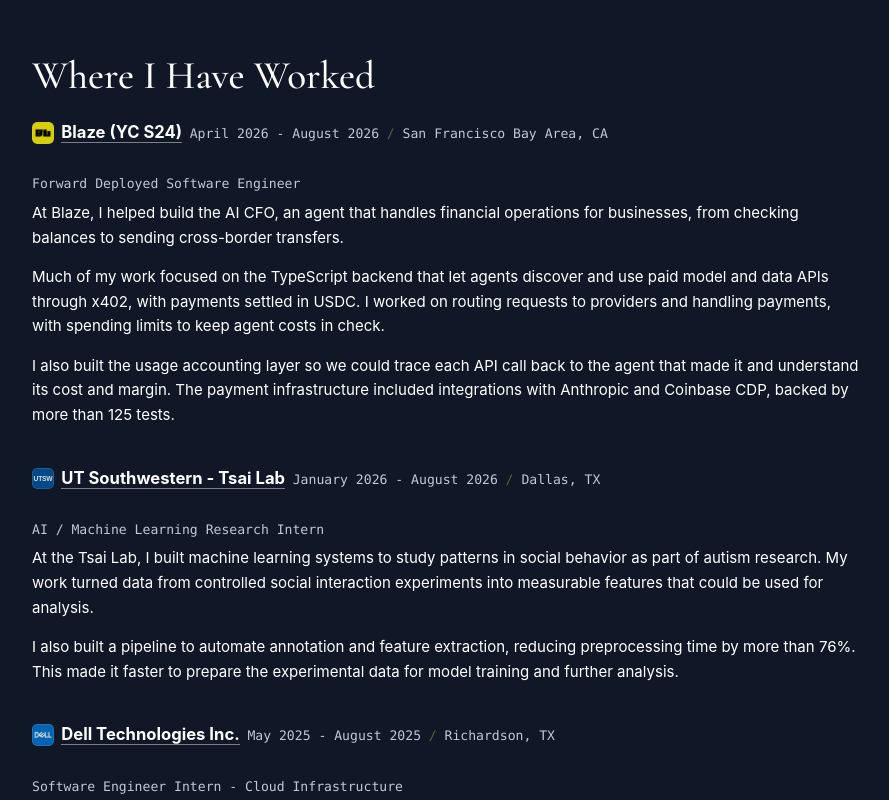
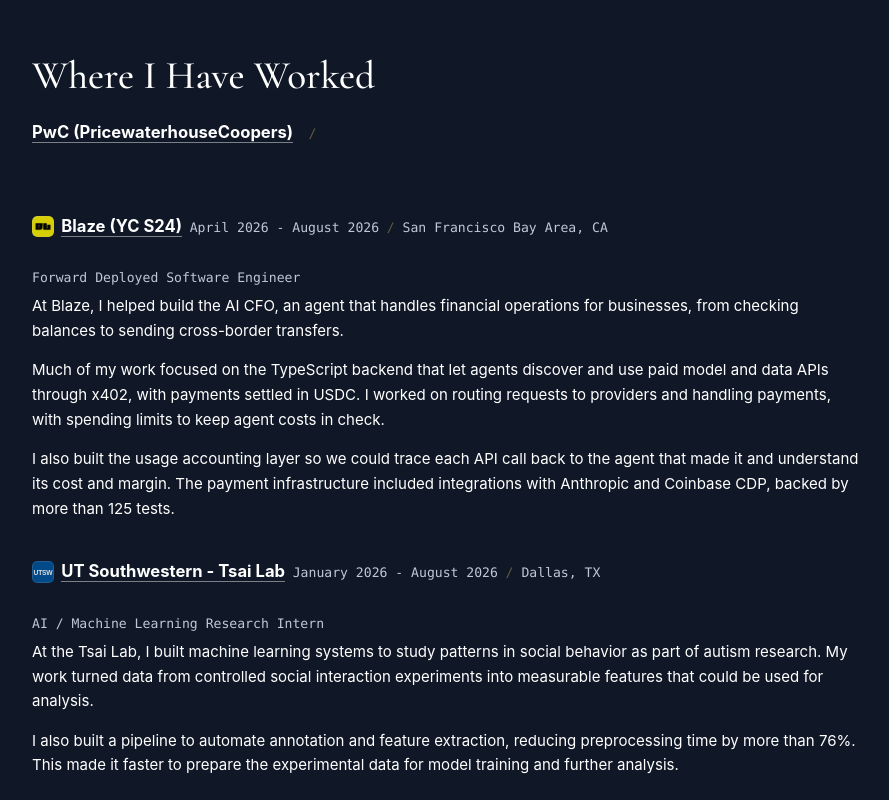
Before and after one commit to suhaasgaddala/personalwebsite, a Next.js app: page / in a window 1280 px wide. Shown: the part 1900-2700 px from the top of the page, without its empty margins (96-985 px from the left). Built offline with nearby package versions, Linux system fonts and the light colour scheme.

Commit message:
Add PwC to work experience

```diff
--- a/data/experience.ts
+++ b/data/experience.ts
@@ -1,4 +1,10 @@
 export const experience = [
+  {
+    company: "PwC (PricewaterhouseCoopers)",
+    href: "https://www.pwc.com",
+    logo: "",
+    summary: ""
+  },
   {
     company: "Blaze (YC S24)",
     href: "https://blaze.money",
```
